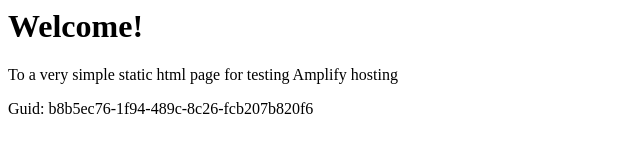
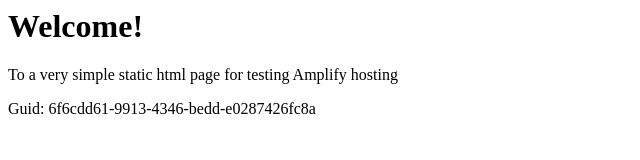
Before and after one commit to aws-aemilia-fra/Github-PR-Commit-Integration-Test-DoNotTouch-GithubWebhookPreviewCanaryTest-v1-preprod-eu-central-1, a website: page src/index.html in a window 1280 px wide. Shown: the full height of the page, 0-640 px from the left. Drawn offline with Linux system fonts and the light colour scheme.

Commit message:
commit from integ tests

```diff
--- a/src/index.html
+++ b/src/index.html
@@ -12,6 +12,6 @@
 <body>
     <h1>Welcome!</h1>
     <p>To a very simple static html page for testing Amplify hosting</p>
-    <p>Guid: b8b5ec76-1f94-489c-8c26-fcb207b820f6</p></body>
+    <p>Guid: 6f6cdd61-9913-4346-bedd-e0287426fc8a</p></body>
 
 </html>
```
